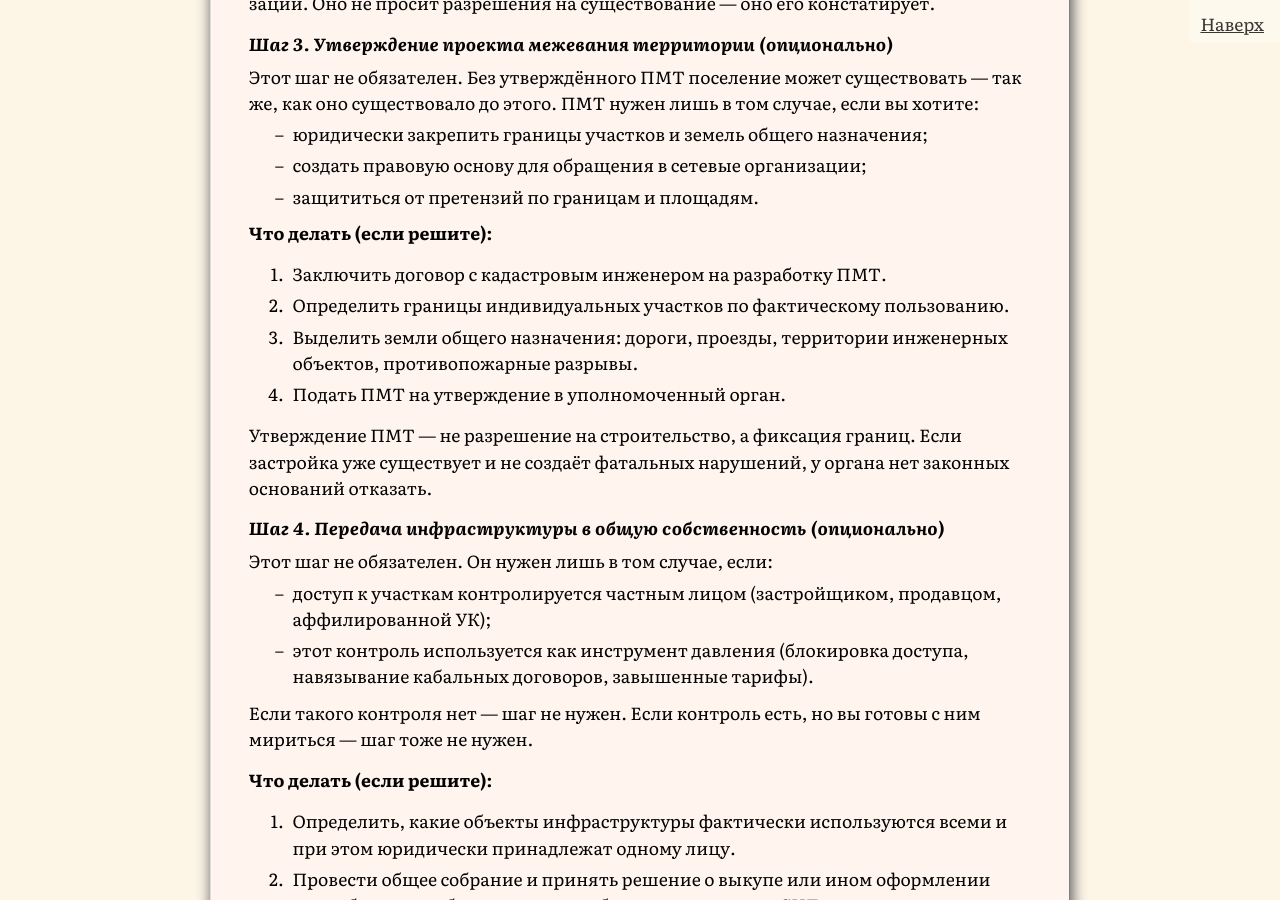
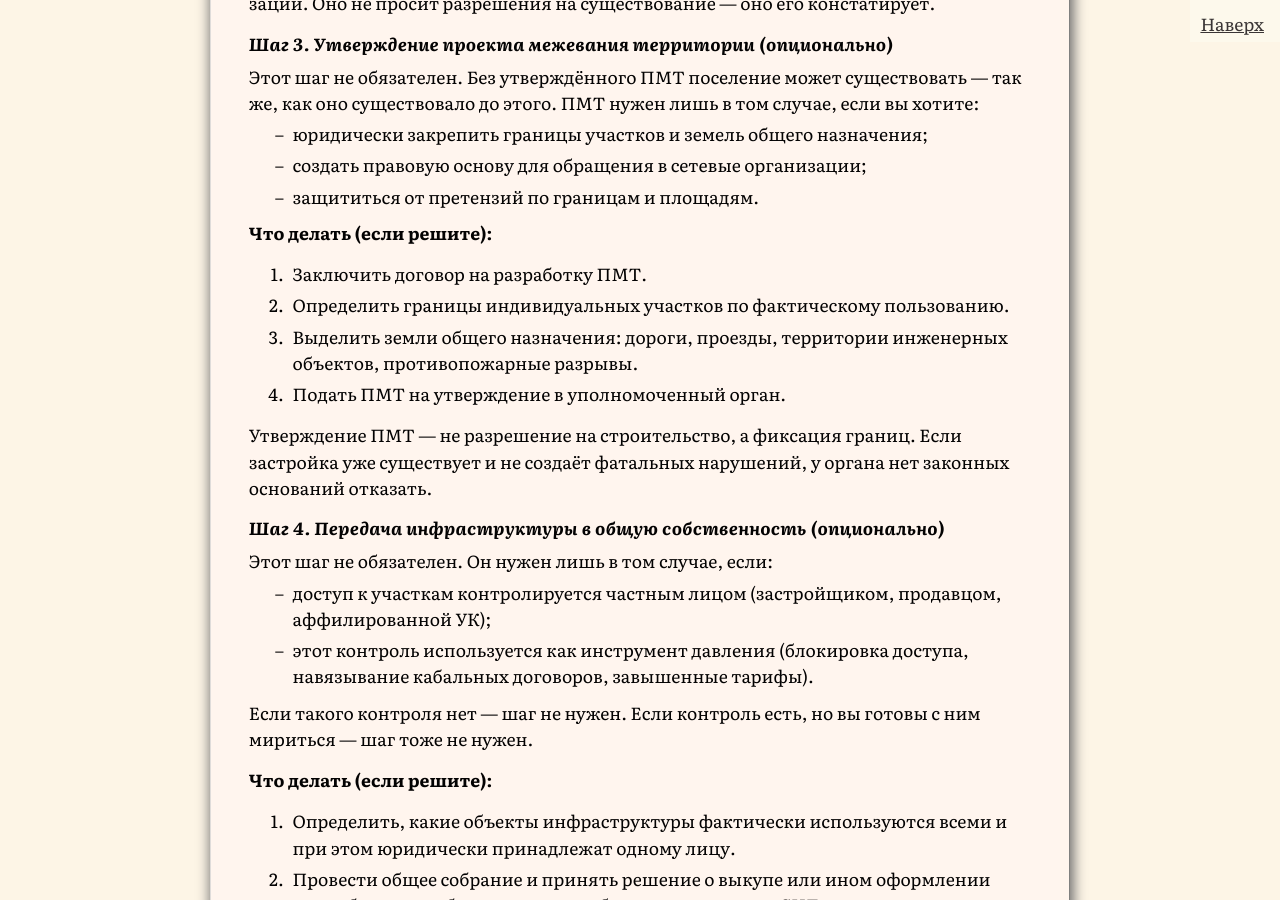
Before and after one commit to SergSi/land-use-art, a Jekyll site: the page built from _posts/2025-12-20-snt.md, in a window 1280 px wide and 900 px high, scrolled down 11730 px. Built offline with Jekyll 4.4.1, drawn with Linux system fonts in a browser that asks for light colours; some web fonts are replaced.

Commit message:
Update 2025-12-20-snt.md

```diff
--- a/_posts/2025-12-20-snt.md
+++ b/_posts/2025-12-20-snt.md
@@ -286,7 +286,7 @@ summary: "Статья представляет собой руководств
 
 **Что делать (если решите):**
 
-1. Заключить договор с кадастровым инженером на разработку ПМТ.
+1. Заключить договор на разработку ПМТ.
 2. Определить границы индивидуальных участков по фактическому пользованию.
 3. Выделить земли общего назначения: дороги, проезды, территории инженерных объектов, противопожарные разрывы.
 4. Подать ПМТ на утверждение в уполномоченный орган.
```
